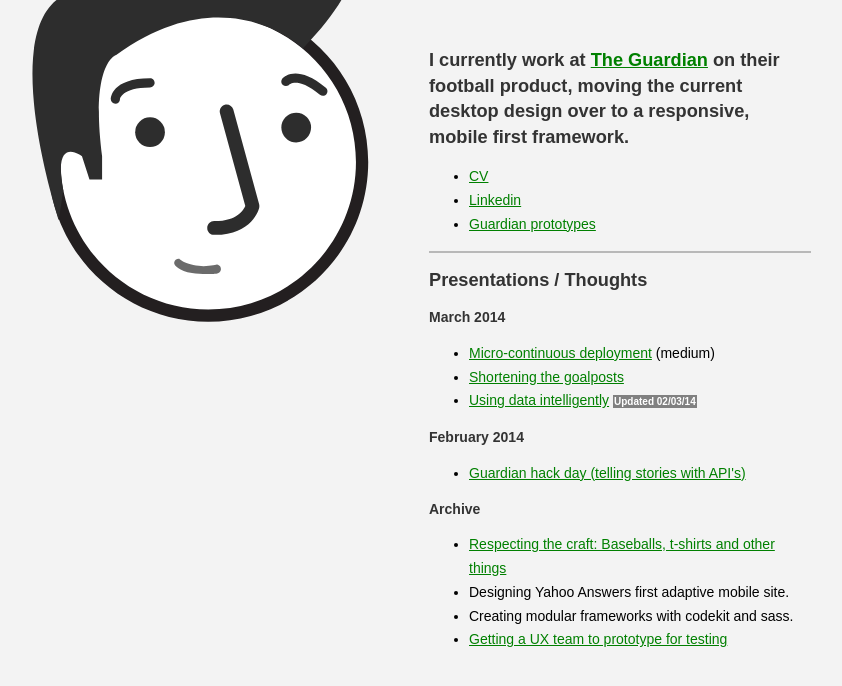
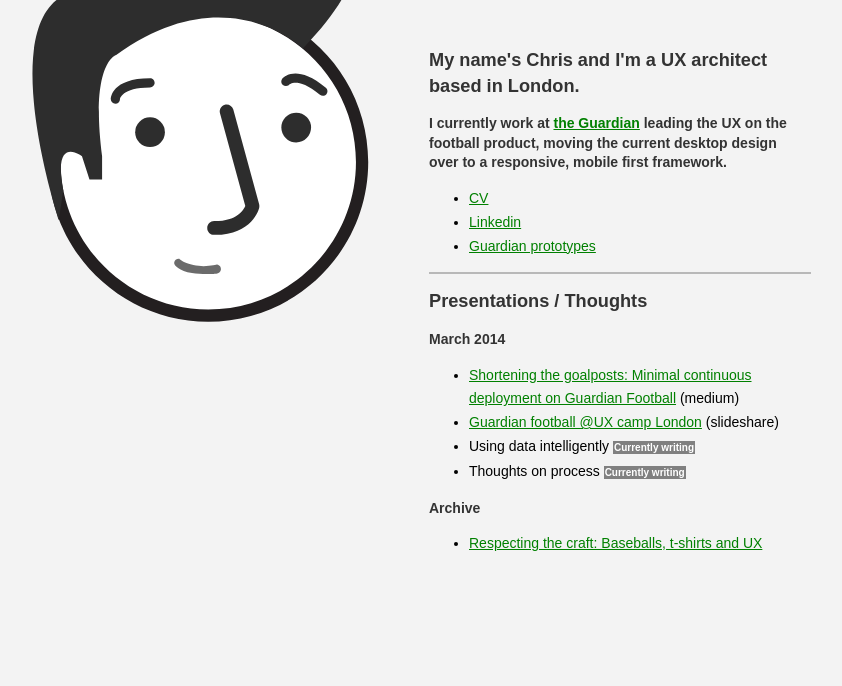
Before and after one commit to mr-mr/newlanding, a plain HTML site: page index.html in a window 1280 px wide. Shown: the whole page, without its empty margins (221-1063 px from the left). Drawn offline with Linux system fonts and the light colour scheme.

Commit message:
updates to the copy

```diff
--- a/index.html
+++ b/index.html
@@ -9,40 +9,36 @@
 <body>
 
 	<div id="container">
-		<!--<p>My name's Chris and I'm a UX architect based in London.</p>
-		<p>I have over 8 years experience working product development, interface design, working in small agencies, large corporations, publishing firms.</p>
-		<p>I currently work at the Guardian as a <a href="http://www.linkedin.com/in/chrisclarkeux">Senior UX Architect</a>.</p>
-		<h2>Here's my <a href="ChrisClarkePortfolio2014.pdf">portfolio</a> <strong class="updated">PDF | Updated 02/03/14</strong></h2>-->
 		<div class="left">
 			<div id="logo"></div>
 		</div>
 
 		<div class="right">
-			<h2>I currently work at <a href="http://www.theguardian.com/football?view=mobile">The Guardian</a> on their football product, moving the current desktop design over to a responsive, mobile first framework.</h2>
+			<h2>My name's Chris and I'm a UX architect based in London.</h2>
+
+			<h3>I currently work at <a href="http://www.theguardian.com/football?view=mobile">the Guardian</a> leading the UX on the football product, moving the current desktop design over to a responsive, mobile first framework.</h3>
 			<ul>
 				<li><a href="../portfolio/ChrisClarkeCV.pdf">CV</a></li>
 				<li><a href="http://www.linkedin.com/in/chrisclarkeux">Linkedin</a></li>
-				<li><a href="../guardianNGW/">Guardian prototypes</a></li>
+				<li><a href="../guardianNGW/football.html">Guardian prototypes</a></li>
 			</ul>
 			<div class="border-line"></div>
 
 			<h2>Presentations / Thoughts</h2>
 			<h3>March 2014</h3>
 			<ul>
-				<li><a href="https://medium.com/p/33816dd9d359">Micro-continuous deployment</a> (medium)</li>
-				<li><a href="http://www.slideshare.net/mr-mr/shortening-the-goalposts">Shortening the goalposts</a></li>
-				<li><a href="../blog/intelligent-data">Using data intelligently</a> <strong class="updated">Updated 02/03/14</strong></li>
+				<li><a href="https://medium.com/p/33816dd9d359">Shortening the goalposts: Minimal continuous deployment on Guardian Football</a> (medium)</li>
+				<li><a href="http://www.slideshare.net/mr-mr/shortening-the-goalposts">Guardian football @UX camp London</a> (slideshare)</li>
+				<li>Using data intelligently <strong class="updated">Currently writing</strong></li>
+				<li>Thoughts on process <strong class="updated">Currently writing</strong></li>
 			</ul>
-			<h3>February 2014</h3>
-			<ul>
-				<li><a href="#">Guardian hack day (telling stories with API's)</a></li>
-			</ul>
+
 			<h3>Archive</h3>
 			<ul>
-				<li><a href="https://medium.com/what-i-learned-today/40c9baef25b3">Respecting the craft: Baseballs, t-shirts and other things</a></li>
-				<li>Designing Yahoo Answers first adaptive mobile site.</li>
+				<li><a href="https://medium.com/what-i-learned-today/40c9baef25b3">Respecting the craft: Baseballs, t-shirts and UX</a></li>
+				<!--<li>Designing Yahoo Answers first adaptive mobile site.</li>
 				<li>Creating modular frameworks with codekit and sass.</li>
-				<li><a href="#">Getting a UX team to prototype for testing</a></li>
+				<li><a href="#">Getting a UX team to prototype for testing</a></li>-->
 			</ul>
 			</div>
 		</div>
--- a/scss/style.scss
+++ b/scss/style.scss
@@ -85,7 +85,6 @@ li{
 	padding-bottom:70px;
 	margin: -140px 0 0 0;
 	@media(max-width:$medium-large){
-
 	}
 	@media(max-width:$small){
 		padding-bottom:20px;
```
Also changed, not shown: 1 other file.
